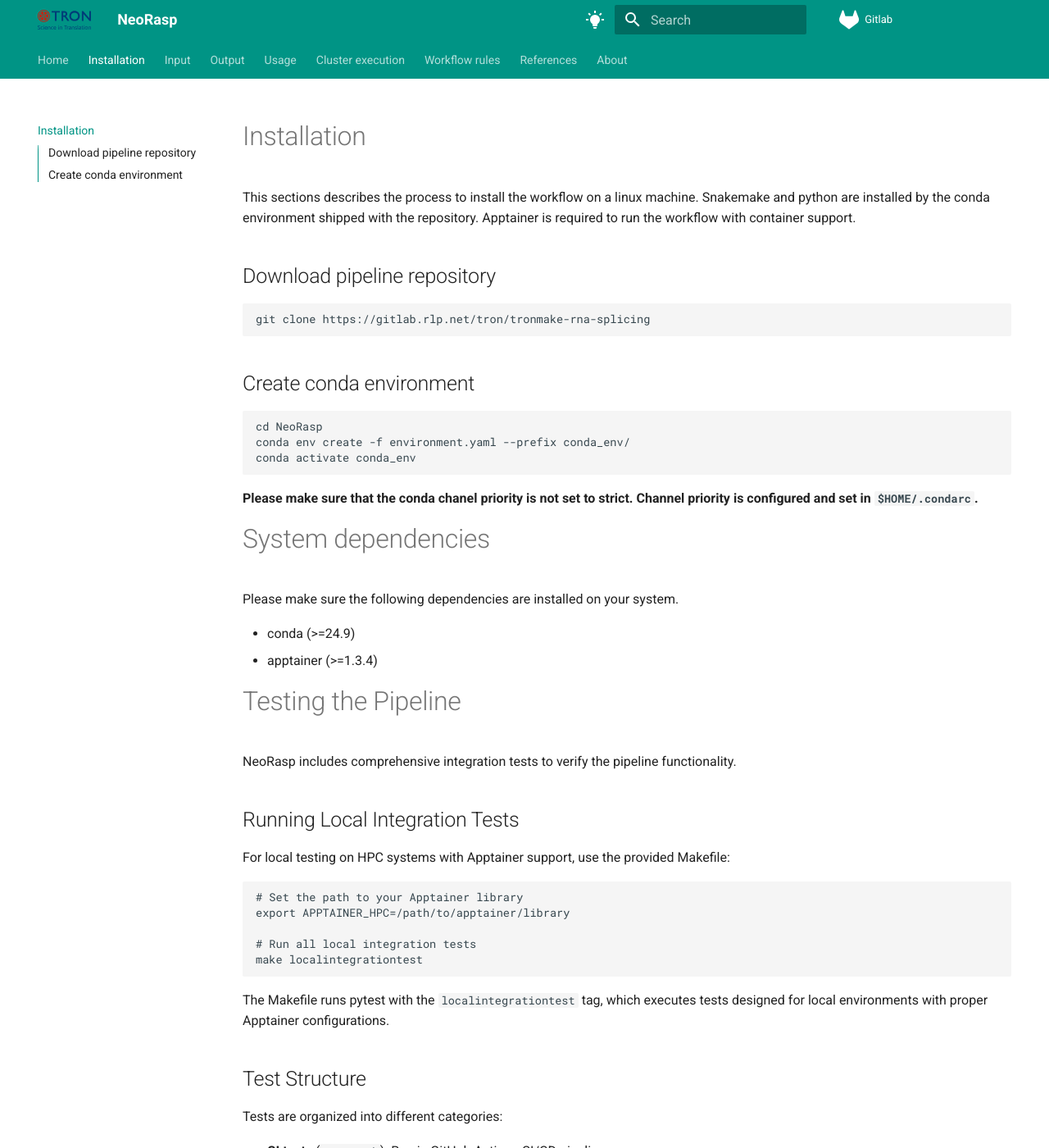
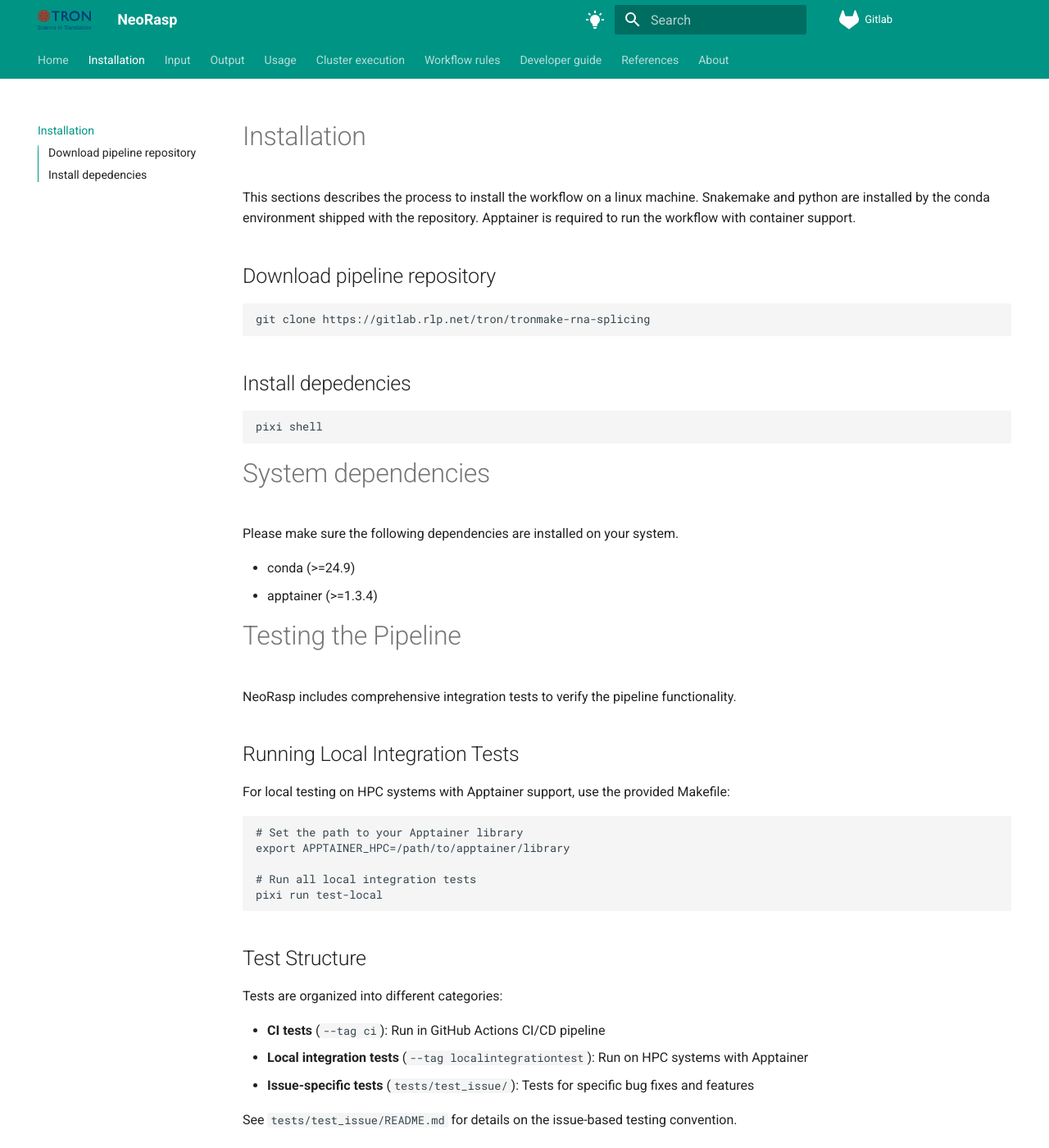
Before and after one commit to TRON-Bioinformatics/neorasp, an MkDocs documentation site: the page built from documentation/tronmake-rna-splicing/docs/installation.md, in a window 1280 px wide and 1400 px high. Shown: the whole window at 82% size. Built offline with MkDocs 1.6.1 and Material for MkDocs 9.7.7, drawn with Linux system fonts in a browser that asks for light colours.

Commit message:
docs(pixi): Updated documentation to include pixi and development instructions

````diff
--- a/documentation/tronmake-rna-splicing/docs/installation.md
+++ b/documentation/tronmake-rna-splicing/docs/installation.md
@@ -10,15 +10,11 @@
 git clone https://gitlab.rlp.net/tron/tronmake-rna-splicing
 ```
 
-## Create conda environment
+## Install depedencies
 
 ```
-cd NeoRasp
-conda env create -f environment.yaml --prefix conda_env/
-conda activate conda_env
+pixi shell
 ```
-
-**Please make sure that the conda chanel priority is not set to strict. Channel priority is configured and set in `$HOME/.condarc`.**
 
 # System dependencies
 
@@ -40,10 +36,8 @@
 export APPTAINER_HPC=/path/to/apptainer/library
 
 # Run all local integration tests
-make localintegrationtest
+pixi run test-local
 ```
-
-The Makefile runs pytest with the `localintegrationtest` tag, which executes tests designed for local environments with proper Apptainer configurations.
 
 ## Test Structure
 
--- a/documentation/tronmake-rna-splicing/mkdocs.yml
+++ b/documentation/tronmake-rna-splicing/mkdocs.yml
@@ -8,6 +8,7 @@
   - Usage: usage.md
   - Cluster execution: cluster.md
   - Workflow rules: rules.md
+  - Developer guide: developer_guide.md
   - References: references.md
   - About: about.md
 theme:
````
Also changed, not shown: documentation/tronmake-rna-splicing/docs/developer_guide.md (added, +60 -0 lines).
